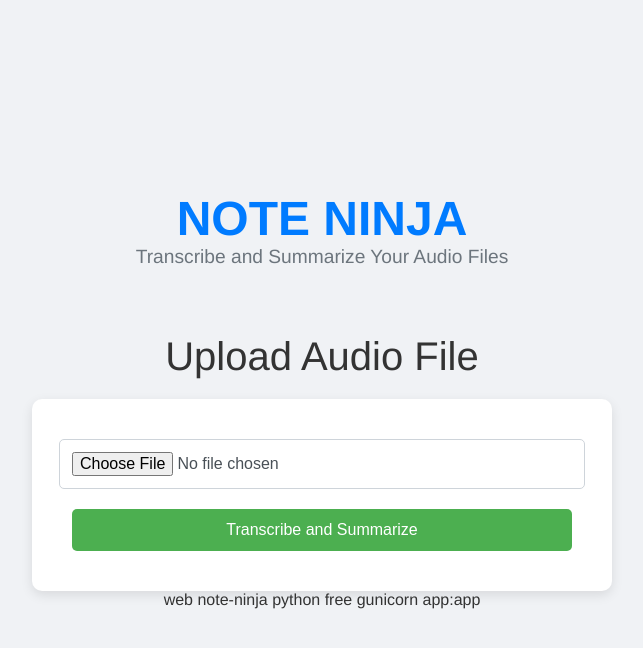
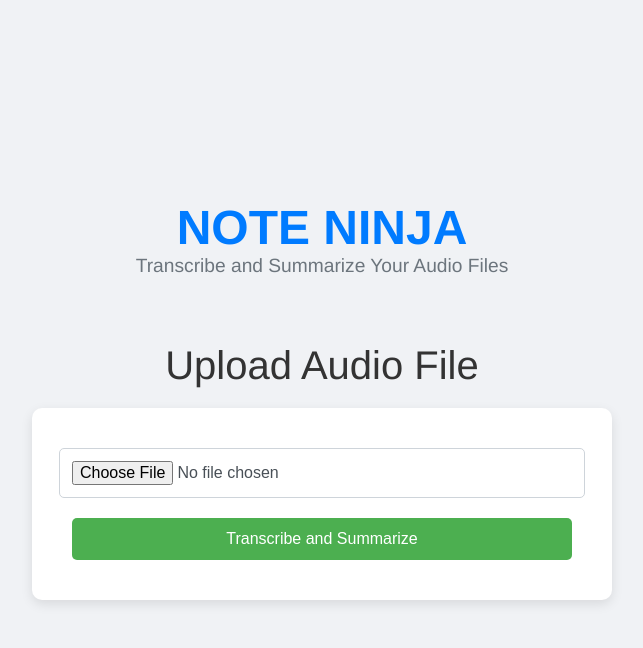
Before and after one commit to ZincSoul/Transcriber, a Flask app: page / in a window 1280 px wide. Shown: the top 648 px of the page, without its empty margins (318-961 px from the left). Run offline with Flask 3, Linux system fonts and the light colour scheme.

Commit message:
Initial commit

```diff
--- a/templates/index.html
+++ b/templates/index.html
@@ -61,13 +61,5 @@
 
         document.querySelector('form').addEventListener('submit', handleFormSubmit);
     </script>
-    <services>
-        <type>web</type>
-        <name>note-ninja</name>
-        <env>python</env>
-        <plan>free</plan>
-        <buildCommand></buildCommand>
-        <startCommand>gunicorn app:app</startCommand>
-    </services>
 </body>
 </html>
```
